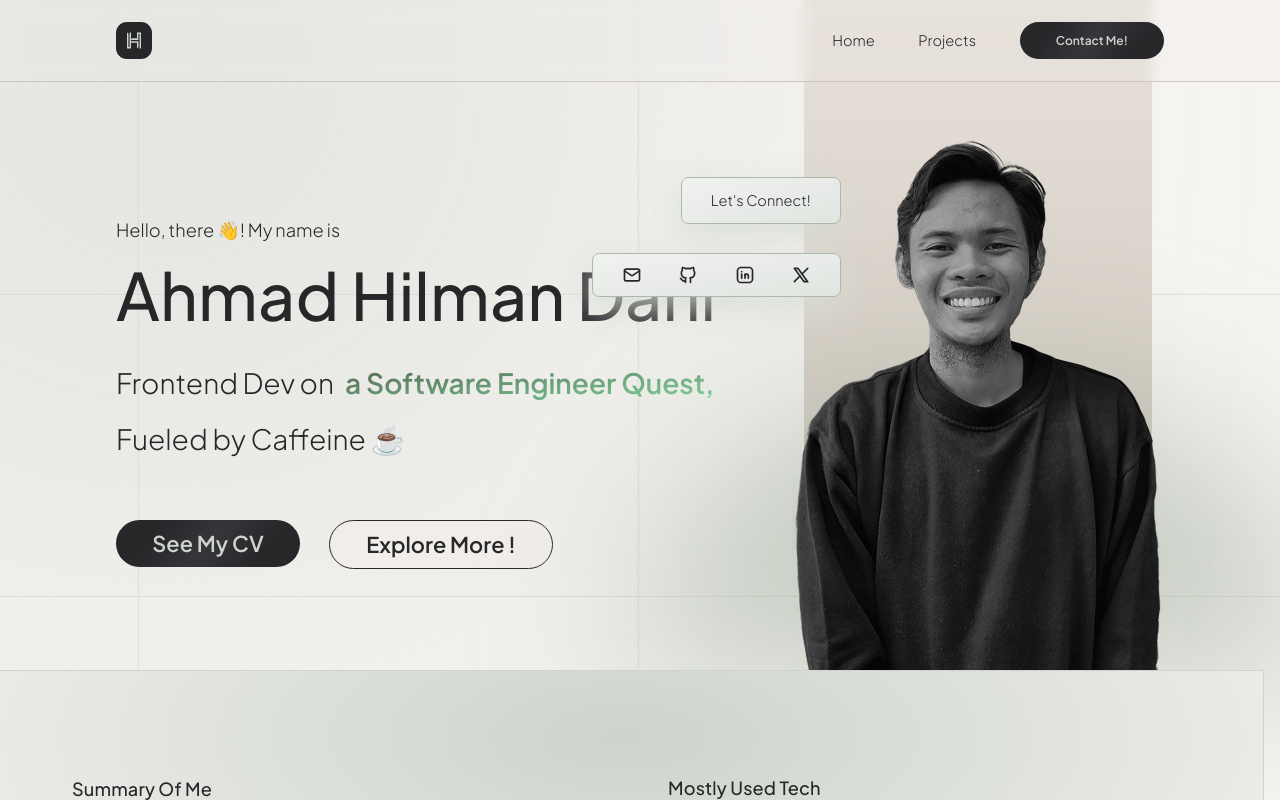
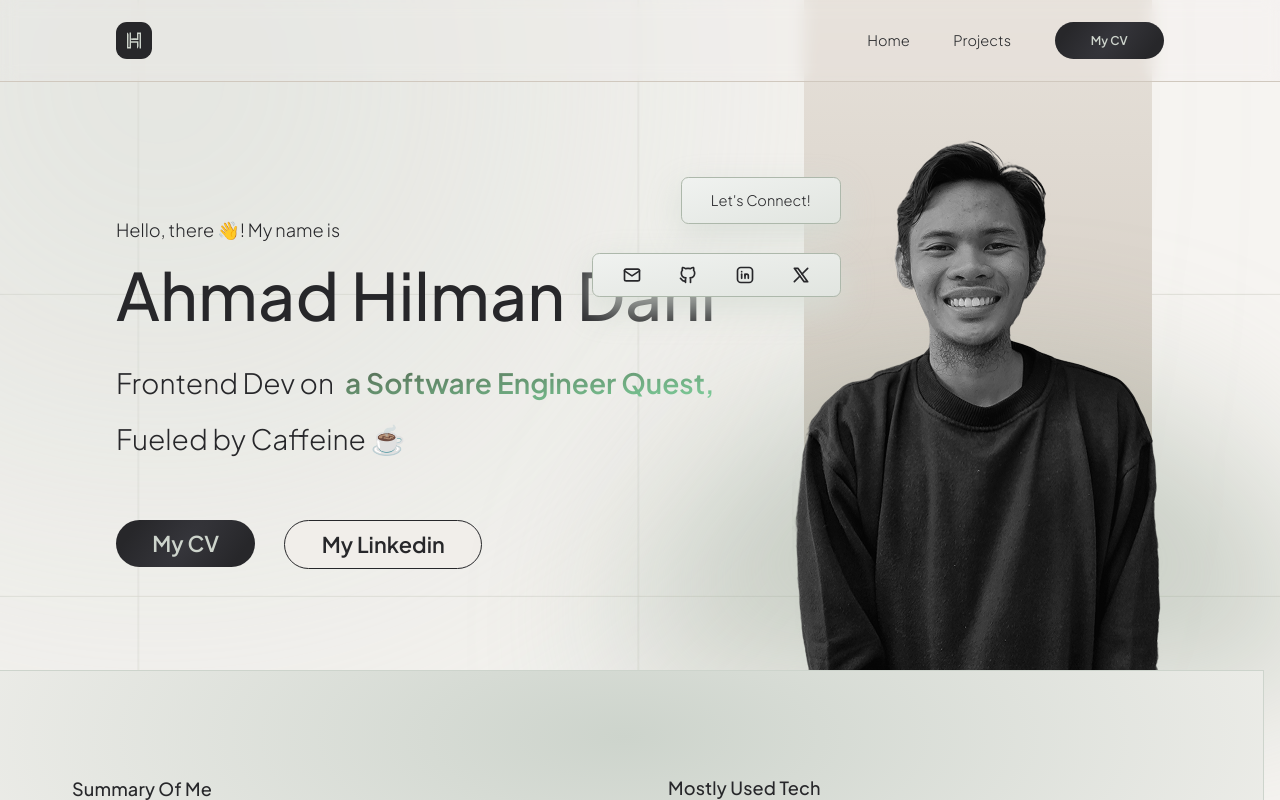
Before and after one commit to ahmadhilmandani/my-portofolio-v5, a React (Vite) app: page / in a window 1280 px wide. Shown: the top 800 px of the page. Built offline with nearby package versions, Linux system fonts and the light colour scheme.

Commit message:
update: links in navbar and homepage

```diff
--- a/src/components/Navbar.tsx
+++ b/src/components/Navbar.tsx
@@ -5,9 +5,11 @@ import Button from "./Button"
 export default function Navbar() {
   return (
     <nav className="w-full h-[82px] border-b border-khaki-600 fixed top-0 left-0 right-0 flex justify-between items-center px-32 z-[100] bg-[#F0ECE9]/15 backdrop-blur">
-      <div className="bg-[#27272A] rounded-xl size-10 flex items-center justify-center">
-        <img src={Logo} alt="" className="w-4" />
-      </div>
+      <Link to={'/'}>
+        <div className="bg-[#27272A] rounded-xl size-10 flex items-center justify-center">
+          <img src={Logo} alt="" className="w-4" />
+        </div>
+      </Link>
       <div className="flex gap-12 items-center">
         <Link to={'/'}>
           Home
@@ -16,8 +18,8 @@ export default function Navbar() {
           Projects
         </Link>
         <div>
-          <Button onClickProp={() => { }} buttonType={'primary'} isExtend={false} isLoading={false} buttonSize='small' >
-            Contact Me!
+          <Button onClickProp={() => { window.open('https://drive.google.com/file/d/1PSIpTBwxD4lt5q1w5tBlVAspshH4lu6-/view?usp=sharing', '_blank') }} buttonType={'primary'} isExtend={false} isLoading={false} buttonSize='small' >
+            My CV
           </Button>
         </div>
       </div>
--- a/src/data.ts
+++ b/src/data.ts
@@ -6,7 +6,15 @@ export const data = [
     type: "Submition",
     role: "Fullstack",
     year: 2025,
-    techUsed: ["React", "Tailwind", "Redux", "Express", "MySQL", "Figma", "YAML"],
+    techUsed: [
+      "React",
+      "Tailwind",
+      "Redux",
+      "Express",
+      "MySQL",
+      "Figma",
+      "YAML",
+    ],
     linkToFESite: "https://fe-sea-catering.netlify.app/",
     linkToFEGithub: "https://github.com/ahmadhilmandani/fe-sea-catering",
     linkToBEGithub: "https://github.com/ahmadhilmandani/be-sea-catering",
@@ -56,7 +64,7 @@ export const data = [
     Along the way, I also encountered and learned new technologies and concepts, one of which was YAML. I had heard of it before, but SEA Catering was my first real hands-on experience using it—particularly in configuration files for deployment or service integration. Understanding how indentation and structure define the behavior of your setup was both frustrating and eye-opening. But once it clicked, YAML became an invaluable part of my toolset.
 
     In short, SEA Catering wasn’t just a project to showcase features—it became a personal proof of capability. It taught me discipline, responsibility, and confidence as a developer. It reminded me that I can build real, complete things from the ground up. And more than anything, it fueled my motivation to keep learning and pushing forward.
-    `
+    `,
   },
   {
     id: 1,
@@ -88,6 +96,7 @@ export const data = [
         Each recommended major includes a brief explanation and rationale, helping users connect their personal strengths with real academic and career options. This ensures the recommendations are not only relevant but also actionable.`,
       },
     ],
+    lessonLearn: null,
   },
   {
     id: 2,
@@ -119,6 +128,7 @@ export const data = [
         desc: `After each answer is submitted, the app provides immediate feedback—indicating whether the user answered correctly or not. At the end of the quiz, the app displays the final score, typically as the number of correct answers out of the total questions. This scoring system helps users track their performance, measure improvement over time, and stay motivated to try again.`,
       },
     ],
+    lessonLearn: null,
   },
   {
     id: 3,
@@ -153,6 +163,7 @@ export const data = [
         desc: `Tasks can be easily removed from the list using a delete (usually ×) icon next to each item. This helps users maintain a clean and focused to-do list.`,
       },
     ],
+    lessonLearn: null,
   },
   {
     id: 4,
@@ -181,5 +192,6 @@ export const data = [
         desc: `Perform standard operations such as addition, subtraction, multiplication, and division with a clear and easy-to-use interface.`,
       },
     ],
+    lessonLearn: null,
   },
 ];
--- a/src/pages/home/section/LandingSection.tsx
+++ b/src/pages/home/section/LandingSection.tsx
@@ -110,14 +110,14 @@ export default function LandingSection() {
             </div>
             <div className='mt-16 flex gap-8'>
               <div className="intro-text opacity-0 translate-y-[40px]">
-                <Button onClickProp={() => { }} buttonType={'primary'} isExtend={false} isLoading={false} buttonSize='large' >
-                  See My CV
+                <Button onClickProp={() => { window.open('https://drive.google.com/file/d/1PSIpTBwxD4lt5q1w5tBlVAspshH4lu6-/view?usp=sharing', '_blank') }} buttonType={'primary'} isExtend={false} isLoading={false} buttonSize='large' >
+                  My CV
                 </Button>
               </div>
               <div className="intro-text opacity-0 translate-y-[40px]">
 
-                <Button onClickProp={() => { }} buttonType={'outline'} isExtend={false} isLoading={false} buttonSize='large' >
-                  Explore More !
+                <Button onClickProp={() => { window.open('https://www.linkedin.com/in/ahmad-hilman-dani', '_blank') }} buttonType={'outline'} isExtend={false} isLoading={false} buttonSize='large' >
+                  My Linkedin
                 </Button>
               </div>
             </div>
@@ -131,10 +131,18 @@ export default function LandingSection() {
                 Let's Connect!
               </div>
               <div id="contact-element" className="lets-connect opacity-0 rotate-[-30deg] relative top-[30px] bg-gradient-to-br from-sage-100 to-sage-300 border border-sage-500 rounded-lg text-wrap px-8 py-3 break-words flex justify-center items-center flex-wrap gap-10">
-                <IconMail size={20} className="hover:translate-y-[-2px] transition-all cursor-pointer hover:stroke-sage-800" />
-                <IconBrandGithub size={20} className="hover:translate-y-[-2px] transition-all cursor-pointer hover:stroke-sage-800" />
-                <IconBrandLinkedin size={20} className="hover:translate-y-[-2px] transition-all cursor-pointer hover:stroke-sage-800" />
-                <IconBrandX size={20} className="hover:translate-y-[-2px] transition-all cursor-pointer hover:stroke-sage-800" />
+                <a href="mailto:ahmadhilmanlagi@gmail.com" >
+                  <IconMail size={20} className="hover:translate-y-[-2px] transition-all cursor-pointer hover:stroke-sage-800" />
+                </a>
+                <a href="https://github.com/ahmadhilmandani" target="_blank">
+                  <IconBrandGithub size={20} className="hover:translate-y-[-2px] transition-all cursor-pointer hover:stroke-sage-800" />
+                </a>
+                <a href="https://www.linkedin.com/in/ahmad-hilman-dani" target="_blank">
+                  <IconBrandLinkedin size={20} className="hover:translate-y-[-2px] transition-all cursor-pointer hover:stroke-sage-800" />
+                </a>
+                <a href="https://x.com/lilbitmessy__" target="_blank">
+                  <IconBrandX size={20} className="hover:translate-y-[-2px] transition-all cursor-pointer hover:stroke-sage-800" />
+                </a>
               </div>
             </div>
             <img src={Me} alt="" className='img-of-me relative z-40 opacity-40 translate-y-2' />
--- a/src/pages/project/detail/Index.tsx
+++ b/src/pages/project/detail/Index.tsx
@@ -168,6 +168,8 @@ export default function ProjectDetailIndex() {
               }
             </div>
 
+            {detailData?.lessonLearn ?
+              (
                 <div className="mb-28 text-justify">
                   <div className="flex gap-8 items-stretch mb-5">
                     <div className="project-content w-2 bg-gradient-to-b from-sage-500 to-sage-800">
@@ -180,6 +182,10 @@ export default function ProjectDetailIndex() {
                     {detailData?.lessonLearn}
                   </p>
                 </div>
+              )
+              :
+              ''
+            }
           </main>
         </div>
       </div>
```
Lines whose indentation alone changed are shown as unchanged.
